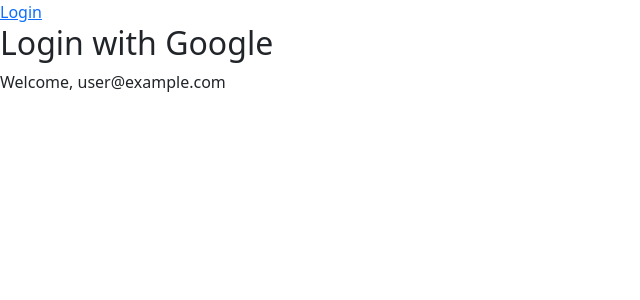
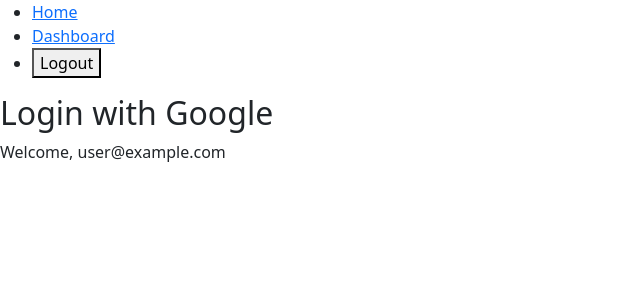
Before and after one commit to Himanshu0-1-0/PEC_WEB, a React (Create React App) app: page /login in a window 1280 px wide. Shown: the top 300 px of the page, without its empty margins (0-640 px from the left). Built offline with nearby package versions, Linux system fonts and the light colour scheme; no server answers; sample sign-in values are in the browser's storage.

Commit message:
Added basic structure of Links in authentication

```diff
--- a/src/App.js
+++ b/src/App.js
@@ -1,16 +1,19 @@
 import React from 'react';
-import { BrowserRouter as Router, Route, Routes, Link } from 'react-router-dom';
+import { BrowserRouter as Router, Route, Routes } from 'react-router-dom';
 import Login from './Components/Signin/Signin';
-
+import ProtectedRoute from './Components/Protection/Protection';
+import Navbar from './Components/Navbar/Navbar';
+import Dashboard from './Components/Dashboard/Dashboard';
 function App() {
   return (
    <>
     <Router>
-      <nav>
-        <Link to="/login">Login</Link>
-      </nav>
+      <Navbar/>
       <Routes>
         <Route path="/login" element={<Login />} />
+        <Route element={<ProtectedRoute />}>
+          <Route path="/dashboard" element={<Dashboard />} />
+        </Route>
       </Routes>
     </Router>
    </>
--- /dev/null
+++ b/src/Components/Dashboard/Dashboard.js
@@ -0,0 +1,9 @@
+import React from 'react'
+
+export default function Dashboard() {
+  return (
+    <div>
+      HII User;
+    </div>
+  )
+}
--- /dev/null
+++ b/src/Components/Navbar/Navbar.js
@@ -0,0 +1,45 @@
+// src/components/Navbar.js
+import React from 'react';
+import { Link } from 'react-router-dom';
+import { useAuth } from '../../context/AuthContext';
+import { getAuth, signOut } from 'firebase/auth';
+
+const Navbar = () => {
+  const { currentUser } = useAuth();
+
+  const handleLogout = async () => {
+    const auth = getAuth();
+    try {
+      await signOut(auth);
+      console.log('User signed out successfully');
+    } catch (error) {
+      console.error('Error signing out:', error);
+    }
+  };
+
+  return (
+    <nav>
+      <ul>
+        <li>
+          <Link to="/">Home</Link>
+        </li>
+        {currentUser ? (
+          <>
+            <li>
+              <Link to="/dashboard">Dashboard</Link>
+            </li>
+            <li>
+              <button onClick={handleLogout}>Logout</button>
+            </li>
+          </>
+        ) : (
+          <li>
+            <Link to="/login">Login</Link>
+          </li>
+        )}
+      </ul>
+    </nav>
+  );
+};
+
+export default Navbar;
--- /dev/null
+++ b/src/Components/Protection/Protection.js
@@ -0,0 +1,11 @@
+import React from 'react';
+import { Navigate, Outlet } from 'react-router-dom';
+import { useAuth } from '../../context/AuthContext';
+
+const ProtectedRoute = () => {
+  const { currentUser } = useAuth();
+
+  return currentUser ? <Outlet /> : <Navigate to="/login" />;
+};
+
+export default ProtectedRoute;
```
